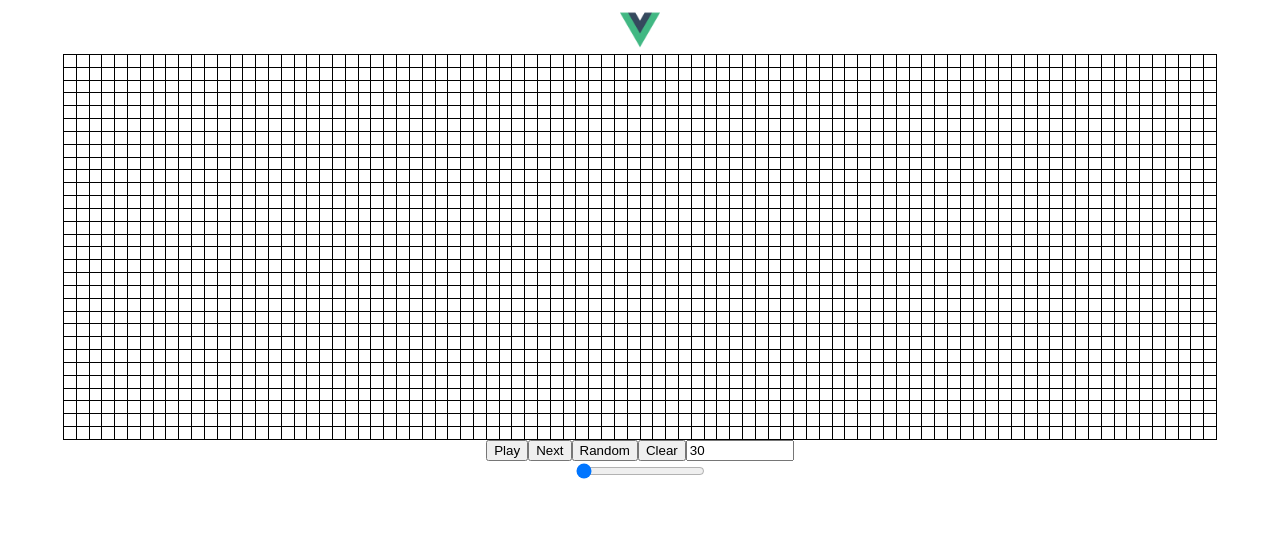
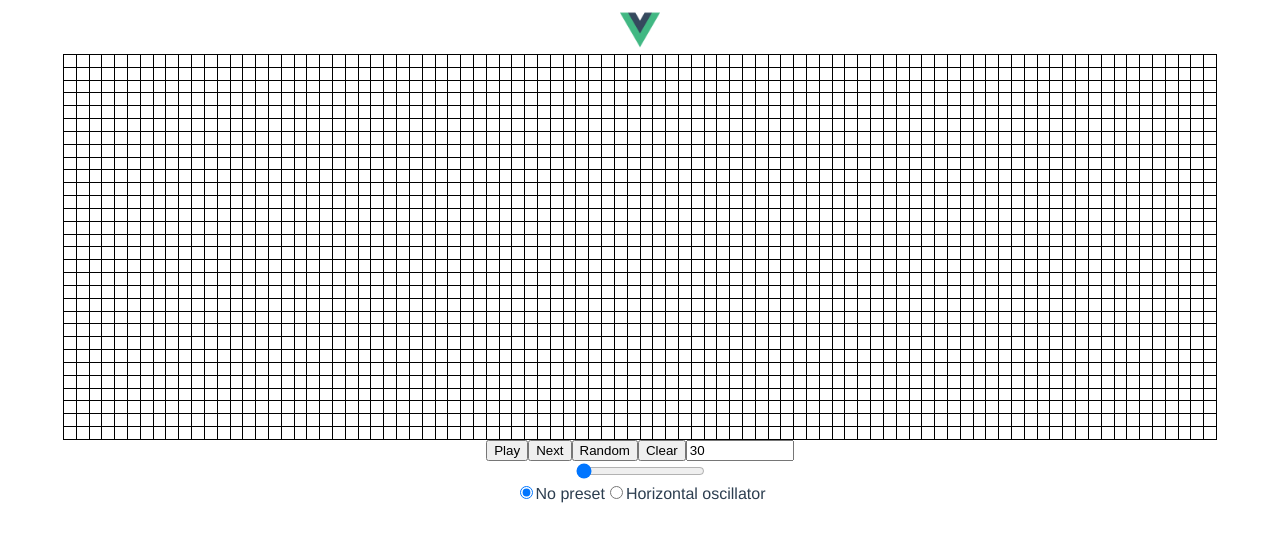
Before and after one commit to jeanphilippeds/game-of-life, a Vue app: page / in a window 1280 px wide. Shown: the top 542 px of the page. Built offline with nearby package versions, Linux system fonts and the light colour scheme.

Commit message:
Add 1 dimensional presets

```diff
--- a/src/components/GameOfLife.vue
+++ b/src/components/GameOfLife.vue
@@ -38,6 +38,20 @@
         :change-callback="changeSpeed"
       />
     </div>
+    <div>
+      <span>
+        <input type="radio" value="" v-model="presetSelected" id="default" selected />
+        <label for="default">No preset</label>
+      </span>
+      <span
+        v-for="(presetObject, presetKey) in presets"
+        :key="presetKey"
+      >
+        <input type="radio" :value="presetKey" v-model="presetSelected" id="default" selected />
+        <label for="default">{{ presetObject.name }}</label>
+      </span>
+
+    </div>
   </div>
 </template>
 
@@ -45,6 +59,7 @@
   import Grid from './Grid.vue'
   import BaseButton from './BaseButton.vue'
   import Range from './Range.vue'
+  import Presets from '../services/presets.js'
   import { getRandomIndex, getIndex } from '../services/grid-helper.js'
   import { tick } from '../services/physic-laws.js'
 
@@ -63,12 +78,16 @@
         speed: 0,
         aliveCellsIndexed: {},
         rowsCount: 30,
-        timer: null
+        timer: null,
+        presetSelected: ''
       }
     },
     computed: {
       columnsCount: function() {
         return this.rowsCount * gridRatio
+      },
+      presets: function () {
+        return Presets
       }
     },
     methods: {
@@ -112,10 +131,21 @@
           aliveCellsIndexedUpdated[index] = true
         }
 
+        this.drawPattern(row, column, aliveCellsIndexedUpdated)
+
         this.aliveCellsIndexed = aliveCellsIndexedUpdated
       },
       isCellAlive: function (row, column) {
         return this.aliveCellsIndexed[getIndex(row, column)]
+      },
+      drawPattern: function (row, column, aliveCellsIndexedUpdated) {
+        if (this.presetSelected !== '') {
+          const presetPattern = this.presets[this.presetSelected].pattern
+
+          for (let patternIndex = 0; patternIndex < presetPattern.length; patternIndex++) {
+            if (presetPattern[patternIndex] === 1) aliveCellsIndexedUpdated[getIndex(row, column + patternIndex)] = true
+          }
+        }
       }
     }
   }
--- /dev/null
+++ b/src/services/presets.js
@@ -0,0 +1,6 @@
+export default {
+    oscillatorHorizontal: {
+        name: "Horizontal oscillator",
+        pattern: [1,1,1]
+    }
+}
```
